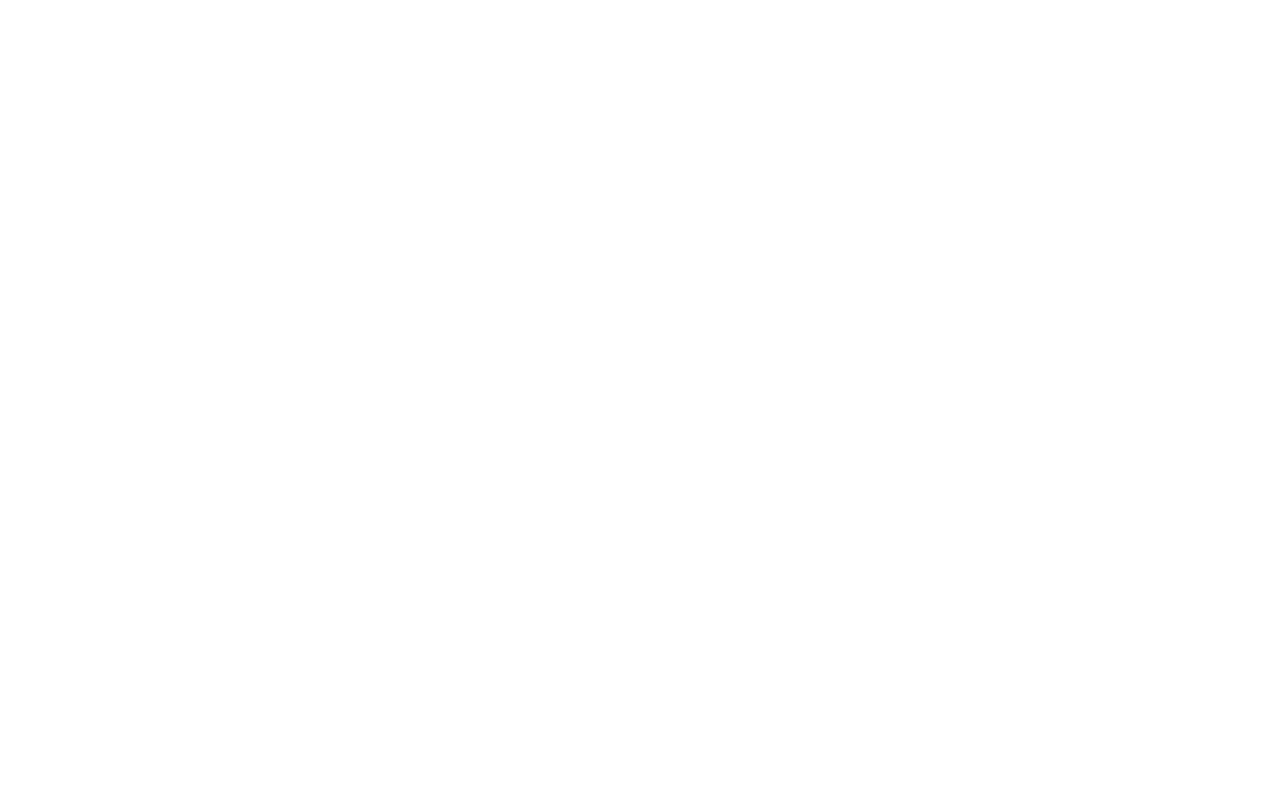
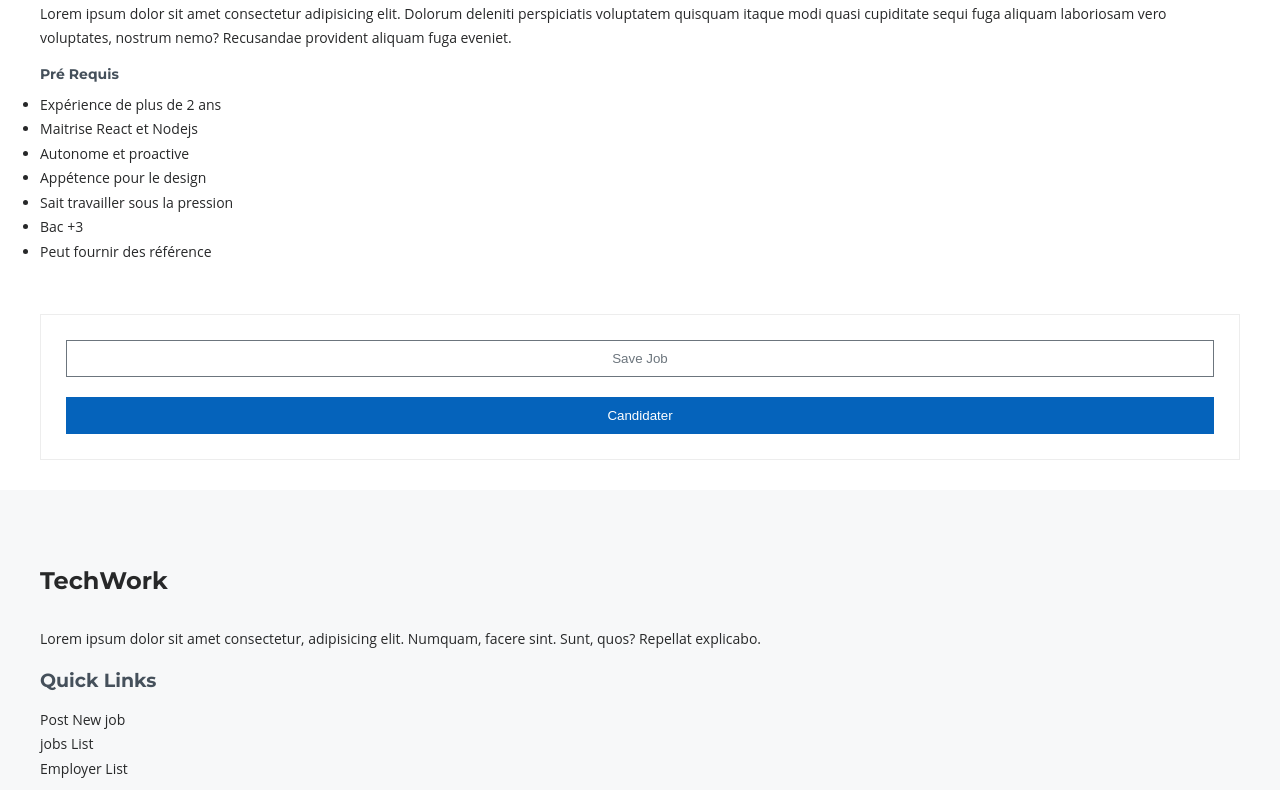
Before and after one commit to flo99o/Front_Tech, a React (Create React App) app: page /job/1 in a window 1280 px wide. Shown: the part 1425-2215 px from the top of the page. Before the commit the page ends 800 px from the top, so only its background shows below. Built offline with nearby package versions, Linux system fonts and the light colour scheme.

Commit message:
built jobPage layout

```diff
--- a/src/App.js
+++ b/src/App.js
@@ -5,10 +5,11 @@ import {
   Route,
   Switch
 } from 'react-router-dom'
-
 // Components
 import Homepage from './pages/Homepage'
 import Connexion from './pages/Connexion'
+import JobPage from './pages/JobPage'
+import Footer from './components/Footer'
 
 const App = () => {
 
@@ -18,8 +19,10 @@ const App = () => {
       <Switch>
         <Route exact path="/" component={Homepage} />
         <Route exact path="/connexion" component={Connexion} />
+        <Route exact path="/job/:id" component={JobPage} />
       </Switch>
     </Router>
+    <Footer/>
     </div>
   )
 }
--- a/src/components/Footer.js
+++ b/src/components/Footer.js
@@ -3,7 +3,7 @@ import React from "react";
 const Footer = () => {
   return (
     <footer className="footer">
-      <div className="container">
+      <div className="container--footer">
         <div className="about">
           <div className="logo logo--footer">TechWork</div>
           <p className="about__presentation">
--- a/src/components/Hero.js
+++ b/src/components/Hero.js
@@ -3,13 +3,14 @@ import React from "react";
 import Header from "./Header";
 
 
-const Hero = () => {
+const Hero = (props) => {
   return (
     <section className="hero">
         <img id="logo-menu" src="https://img.icons8.com/metro/26/000000/menu.png"/>
         <Header/>
       <div className="heading-primary">
-        <h1 className="heading-primary--main">Find Your Next Job</h1>
+        {}
+        <h1 className="heading-primary--main">{props.title}</h1>
         <p className="heading-primary--sub">More then X jobs listed here.</p>
       </div>
     </section>
@@ -17,4 +18,8 @@ const Hero = () => {
   );
 };
 
+Hero.defaultProps = {
+  title: 'Find Your Next Job'
+}
+
 export default Hero;
--- /dev/null
+++ b/src/components/JobList.js
@@ -0,0 +1,27 @@
+import React from "react";
+//photo
+import lcl from "../assets/logo_entreprise/lcl.png";
+const JobList = () => {
+  return (
+    <div className="job-list">
+      <a href="" className="job-list__item">
+        <div className="job-list__photo">
+          <img src={lcl} />
+        </div>
+        <div className="job-list__contract">
+          <span className="salary">3000€ - 5000€</span>
+          <span className="type">Full time</span>
+        </div>
+        <div className="job-list__info">
+          <h6 className="name-job">Développeur Web Front-End</h6>
+          <ul className="compagny__info">
+            <li className="compagny__name">Bnp Paribas</li>
+            <li className="compagny__place">75000</li>
+          </ul>
+        </div>
+      </a>
+    </div>
+  );
+};
+
+export default JobList;
--- a/src/components/LatestJob.js
+++ b/src/components/LatestJob.js
@@ -1,7 +1,7 @@
 import React from 'react'
+import JobList from './JobList'
 
-//photo
-import lcl from '../assets/logo_entreprise/lcl.png'
+
 
 const LatestJob = () => {
     return (
@@ -10,25 +10,9 @@ const LatestJob = () => {
                 <h2 className="heading-secondary--main">Derniers Jobs</h2>
                 <p className="heading-secondary--sub">Retrouver les jobs les plus récents listés sur notre site.</p>
             </div>
+            <JobList />
 
-            <div className="job-list">
-                <a href="" className="job-list__item">
-                    <div className="job-list__photo">
-                        <img src={lcl}/>
-                    </div>
-                    <div className="job-list__contract">
-                        <span className="salary">3000€ - 5000€</span>
-                        <span className="type">Full time</span>
-                    </div>
-                    <div className="job-list__info">
-                        <h6 className="name-job">Développeur Web Front-End</h6>
-                        <ul className="compagny__info">
-                            <li className="compagny__name">Bnp Paribas</li>
-                            <li className="compagny__place">75000</li>
-                        </ul>
-                    </div>
-                </a>
-            </div>
+
         </section>
     )
 }
--- a/src/css/style.css
+++ b/src/css/style.css
@@ -5,6 +5,7 @@
   --color-secondary-title: #45505b;
   --color-secondary-text: #272829;
   --color-secondary-placeholder:#454545;
+  --color-secondary-button:#6c757d;
   --color-tertiary: #0563bb;
   --color-border: #ededee;
   --color-fulltime: #28a745; }
@@ -17,9 +18,9 @@ body {
   font-size: 14px;
   font-family: "Open Sans", sans-serif; }
 
-section, footer {
-  padding-left: 3rem;
-  padding-right: 3rem;
+section, footer, .container {
+  padding-left: 4rem;
+  padding-right: 4rem;
   width: 100%;
   margin-left: auto;
   margin-right: auto; }
@@ -29,7 +30,9 @@ h2 {
 
 h6 {
   margin-bottom: .5rem;
-  font-family: 'Montserrat', sans-serif; }
+  line-height: 1.2;
+  font-family: 'Montserrat', sans-serif;
+  text-transform: capitalize; }
 
 a {
   cursor: pointer; }
@@ -43,12 +46,16 @@ span {
   padding: 1rem 3rem;
   appearance: none;
   border: 1px solid var(--color-tertiary);
-  font-weight: bold;
   text-transform: capitalize; }
   .btn--transparent {
     background-color: transparent;
     border: 1px solid currentColor; }
+  .btn--grey {
+    background-color: transparent;
+    color: var(--color-secondary-button);
+    border: 1px solid currentColor; }
   .btn--round {
+    font-weight: bold;
     border-radius: 3rem;
     -webkit-border-radius: 3rem;
     -moz-border-radius: 3rem;
@@ -187,11 +194,6 @@ h1, h2, h6 {
   display: flex;
   margin-top: 2.5rem; }
 
-.latestJob {
-  padding-top: 6rem;
-  padding-bottom: 6rem;
-  font-family: "Open Sans", sans-serif; }
-
 .job-list {
   display: flex;
   flex-direction: column; }
@@ -242,6 +244,42 @@ h1, h2, h6 {
 
 .compagny__place {
   color: var(--color-secondary-adress); }
+
+.jobPage__content {
+  display: flex;
+  flex-direction: column; }
+
+.jobPage__description {
+  line-height: 1.75; }
+  .jobPage__description h6 {
+    margin-top: 3rem;
+    margin-bottom: 1rem; }
+
+.jobPage__prerequisite {
+  line-height: 1.75; }
+  .jobPage__prerequisite li {
+    list-style: disc; }
+  .jobPage__prerequisite h6 {
+    margin-top: 1.5rem;
+    margin-bottom: 1rem; }
+
+.side-bar {
+  margin-top: 5rem; }
+
+.inner {
+  display: flex;
+  flex-direction: column;
+  padding: 25px;
+  border: 1px solid #EDEDED;
+  margin-bottom: 3rem;
+  text-transform: capitalize; }
+  .inner button:first-of-type {
+    margin-bottom: 2rem; }
+
+.latestJob {
+  padding-top: 6rem;
+  padding-bottom: 6rem;
+  font-family: "Open Sans", sans-serif; }
 
 header {
   position: absolute;
--- /dev/null
+++ b/src/pages/JobPage.js
@@ -0,0 +1,54 @@
+import React from "react";
+import Hero from "../components/Hero";
+import JobList from "../components/JobList";
+
+const JobPage = () => {
+  const title = "Full Stack développeur";
+  return (
+    <div className="jobPage">
+      <Hero title={title} />
+      <div className="container">
+        <JobList />
+        <div className="jobpage__content">
+          <div className="jobPage__description">
+            <h6>Job description</h6>
+            <p>
+              Lorem ipsum dolor sit amet consectetur adipisicing elit. Dolorem
+              veritatis labore eos nihil consectetur fugiat harum adipisci.
+              Fugiat velit molestias quidem ipsa, tempora nisi autem delectus
+              repellat? Perferendis, saepe praesentium.
+            </p>
+            <p>
+              Lorem ipsum dolor sit amet consectetur adipisicing elit. Dolorum
+              deleniti perspiciatis voluptatem quisquam itaque modi quasi
+              cupiditate sequi fuga aliquam laboriosam vero voluptates, nostrum
+              nemo? Recusandae provident aliquam fuga eveniet.
+            </p>
+          </div>
+          <div className="jobPage__prerequisite">
+            <h6>Pré Requis</h6>
+            <ul>
+              <li>Expérience de plus de 2 ans</li>
+              <li>Maitrise React et Nodejs</li>
+              <li>Autonome et proactive</li>
+              <li>Appétence pour le design</li>
+              <li>Sait travailler sous la pression</li>
+              <li>Bac +3</li>
+              <li>Peut fournir des référence</li>
+            </ul>
+          </div>
+          <div className="side-bar">
+            <div className="widget">
+              <div className="inner">
+                <button className="btn btn--grey">save job</button>
+                <button className="btn">Candidater</button>
+              </div>
+            </div>
+          </div>
+        </div>
+      </div>
+    </div>
+  );
+};
+
+export default JobPage;
--- a/src/sass/base/_base.scss
+++ b/src/sass/base/_base.scss
@@ -4,6 +4,7 @@
 --color-secondary-title: #45505b;
 --color-secondary-text: #272829;
 --color-secondary-placeholder:#454545;
+--color-secondary-button:#6c757d;
 --color-tertiary: #0563bb;
 --color-border: #ededee;
 --color-fulltime: #28a745;
@@ -20,9 +21,9 @@ body {
   font-family: "Open Sans", sans-serif;
 }
 
-section,footer {
-  padding-left: 3rem;
-  padding-right: 3rem;
+section, footer, .container {
+  padding-left: 4rem;
+  padding-right: 4rem;
   width: 100%;
   margin-left: auto;
   margin-right: auto;
@@ -34,7 +35,9 @@ h2 {
 
 h6 {
   margin-bottom: .5rem;
-  font-family:'Montserrat', sans-serif; ;
+  line-height: 1.2;
+  font-family:'Montserrat', sans-serif;
+  text-transform: capitalize;
 }
 
 a {
@@ -51,13 +54,18 @@ span {
   padding: 1rem 3rem;
   appearance: none;
   border: 1px solid var(--color-tertiary);
-  font-weight: bold;
   text-transform: capitalize;
   &--transparent{
     background-color: transparent;
     border: 1px solid currentColor;
   }
+  &--grey{
+    background-color: transparent;
+    color:var(--color-secondary-button);
+    border: 1px solid currentColor;
+  }
   &--round {
+    font-weight: bold;
     border-radius: 3rem;
     -webkit-border-radius: 3rem;
     -moz-border-radius: 3rem;
--- /dev/null
+++ b/src/sass/components/_jobPage.scss
@@ -0,0 +1,40 @@
+.jobPage {
+
+    &__content {
+        display: flex;
+        flex-direction: column;
+    }
+    &__description {
+        line-height: 1.75;
+        h6{
+            margin-top: 3rem;
+            margin-bottom: 1rem;
+        }
+    }
+    &__prerequisite {
+        line-height: 1.75;
+        & li {
+            list-style: disc;
+        }
+        h6{
+            margin-top: 1.5rem;
+            margin-bottom: 1rem;
+        }
+    }
+}
+
+.side-bar {
+    margin-top: 5rem;
+}
+
+.inner {
+    display: flex;
+    flex-direction: column;
+    padding: 25px;
+    border: 1px solid #EDEDED;
+    margin-bottom:3rem;
+    text-transform: capitalize;
+    & button:first-of-type {
+        margin-bottom: 2rem;
+    }
+}
--- a/src/sass/main.scss
+++ b/src/sass/main.scss
@@ -9,6 +9,8 @@
 @import "components/comment";
 @import "components/filterBar";
 @import "components/hero";
+@import "components/jobList";
+@import "components/jobPage";
 @import "components/latestJob";
 
 @import "layout/header";
```
Also changed, not shown: src/sass/components/_jobList.scss (added, +70 -0 lines), src/sass/components/_latestJob.scss (+0 -71 lines).
